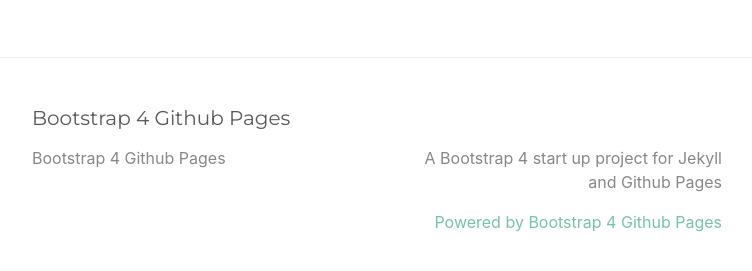
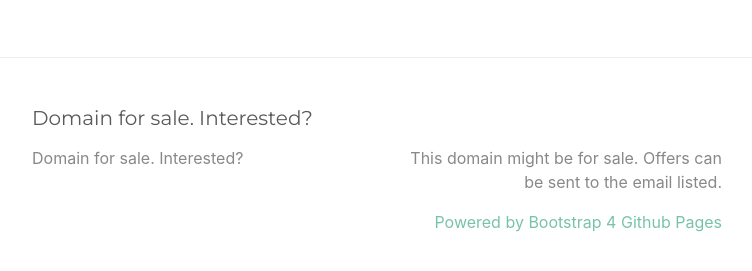
Before and after one commit to Domain4You/old_domain4you.github.io, a Jekyll site: the page built from index.md, in a window 1280 px wide and 900 px high, scrolled down 2416 px. Shown: the part 602-873 px from the top of the window, without its empty margins (263-1015 px from the left). Built offline with Jekyll 4.4.1, drawn with Linux system fonts in a browser that asks for light colours; some of the changed text lies outside the part shown.

Commit message:
Update _config.yml

```diff
--- a/_config.yml
+++ b/_config.yml
@@ -13,10 +13,10 @@
 # you will see them accessed via {{ site.title }}, {{ site.email }}, and so on.
 # You can create any custom variable you would like, and they will be accessible
 # in the templates via {{ site.myvariable }}.
-title: Bootstrap 4 Github Pages
+title: Domain for sale. Interested?
 email: ""
 description: >- # this means to ignore newlines until "baseurl:"
-  A Bootstrap 4 start up project for Jekyll and Github Pages
+  This domain might be for sale. Offers can be sent to the email listed.
 #baseurl: "" # the subpath of your site, e.g. /blog
 #url: "" # the base hostname & protocol for your site, e.g. http://example.com
 #twitter_username: jekyllrb
```
